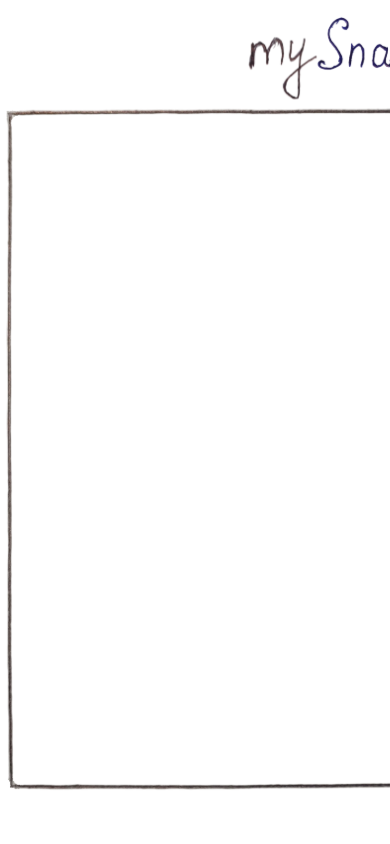
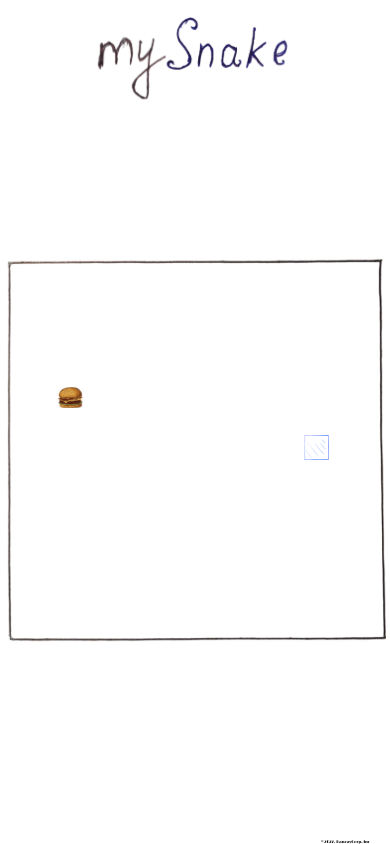
Before and after one commit to BazaleevFedor/mySnake, a Next.js app: page / in a window 390 px wide. Built offline with nearby package versions, Linux system fonts and the light colour scheme.

Commit message:
add mobile layout

```diff
--- a/src/app/context.tsx
+++ b/src/app/context.tsx
@@ -1,10 +1,10 @@
 import React from "react";
 
-const FIELD_SIZE: number = 20;
+const FIELD_SIZE: number = window.innerWidth > 600 ? 25 : 15;
 const CELL_COUNT: number = FIELD_SIZE**2;
 const UPDATE_TIME: number = 100;
-const FOOD_START_POSITION: number = Math.ceil(Math.random()*CELL_COUNT);
-const SNAKE_START_POSITION: number = Math.round(CELL_COUNT / 2);
+const FOOD_START_POSITION: number = 77;
+const SNAKE_START_POSITION: number = Math.ceil(CELL_COUNT / 2);
 const START_DIRECTION: string = 'right';
 
 
--- a/src/components/Copyright/styles.module.css
+++ b/src/components/Copyright/styles.module.css
@@ -4,7 +4,7 @@
   align-items: end;
 
   font-family: Limelight, serif;
-  font-size: clamp(0.5vw, 0.7vw, 1vw);
+  font-size: clamp(1vw, 1.5vw, 1vw);
 
   height: 100%;
 
--- a/src/components/PlayingField/PlayingField.tsx
+++ b/src/components/PlayingField/PlayingField.tsx
@@ -6,6 +6,7 @@ import {MySnakeContext} from "@/app/context";
 import {Snake} from "@/components/Snake/Snake";
 import {InfoField} from "@/components/InfoField/InfoField";
 import {createPortal} from "react-dom";
+import { useSwipeable } from 'react-swipeable';
 
 export const getNextID = (curId: number, direction: string, fieldSize: number, cellCount: number) => {
   let nextID: number = curId + 1;
@@ -60,6 +61,29 @@ export const getNextDirection = (key: string, curDirection: string) => {
         curDirection = 'right';
       }
       break;
+  }
+
+  return curDirection;
+}
+
+export const getDirectionBySwipe = (event: TouchEvent, curDirection: string, startX: number, startY: number) => {
+  const deltaX = event.changedTouches[0].clientX - startX;
+  const deltaY = event.changedTouches[0].clientY - startY;
+
+  if (Math.abs(deltaX) > Math.abs(deltaY) && curDirection !== 'left' && curDirection !== 'right') {
+    if (deltaX > 0) {
+      curDirection = 'right';
+    } else {
+      curDirection = 'left';
+    }
+  } else {
+    if (curDirection !== 'up' && curDirection !== 'down') {
+      if (deltaY > 0) {
+        curDirection = 'down';
+      } else {
+        curDirection = 'up';
+      }
+    }
   }
 
   return curDirection;
@@ -120,7 +144,18 @@ export const PlayingField: FunctionComponent = () => {
   let [direction, setDirection] = useState(mySnakeContext.directionStart);
   let [pause, setPause] = useState('ok');
 
-  useEffect(() => { // ToDo: listener for phone
+  useEffect(() => {
+    let startX: number, startY: number;
+
+    document.addEventListener('touchstart', function (e) {
+      startX = e.touches[0].clientX;
+      startY = e.touches[0].clientY;
+    });
+
+    window.addEventListener('touchend', (event) => {
+      setDirection((prevState) => getDirectionBySwipe(event, prevState, startX, startY));
+    });
+
     window.addEventListener('keydown', (event) => {
       setDirection((prevState) => getNextDirection(event.key, prevState));
     });
--- a/src/components/PlayingField/styles.module.css
+++ b/src/components/PlayingField/styles.module.css
@@ -1,16 +1,15 @@
 .playing_field {
   display: grid;
 
-  margin-left: auto;
-  margin-right: auto;
+  margin: auto;
 
-  height: 100%;
-  width: auto;
+  height: auto;
+  max-width: 98vw;
   aspect-ratio: 1 / 1;
 }
 .playing_field__img {
-  height: 100%;
-  width: auto;
+  height: auto;
+  max-width: 100%;
 
   object-fit: cover;
   overflow: hidden;
```
